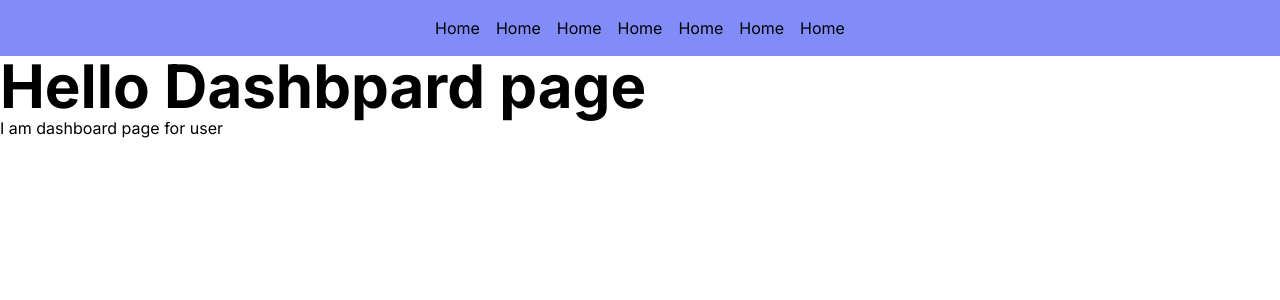
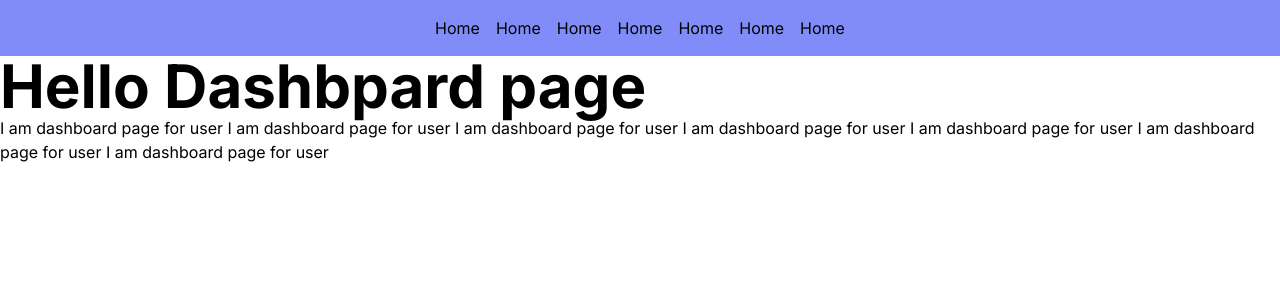
Before and after one commit to SheikhRakibhossain/Next-Me, a Next.js app: page /dashboard in a window 1280 px wide. Shown: the top 300 px of the page. Built offline with nearby package versions, Linux system fonts and the light colour scheme.

Commit message:
dashborad text added

```diff
--- a/src/app/about/page.js
+++ b/src/app/about/page.js
@@ -7,9 +7,7 @@ const Aboutpage = () => {
             I am about page
             I am about page
             I am about page
-            I am about page
-        </div>
+            I am about page </div>
     );
 };
-
 export default Aboutpage;
--- a/src/app/dashboard/page.js
+++ b/src/app/dashboard/page.js
@@ -4,6 +4,12 @@ const DashboardPage = () => {
     return (
         <div>
             I am dashboard page for user
+            I am dashboard page for user
+            I am dashboard page for user
+            I am dashboard page for user
+            I am dashboard page for user
+            I am dashboard page for user
+            I am dashboard page for user
         </div>
     );
 };
```
